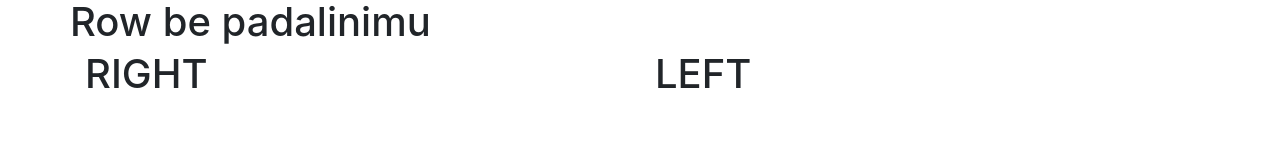
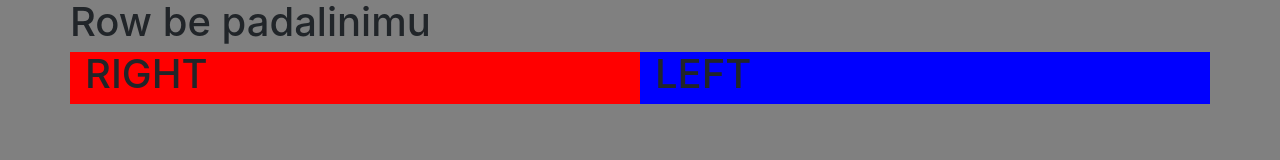
Before and after one commit to ignaszienius/5_paskaita, a plain HTML site: page index.html in a window 1280 px wide. Drawn offline with nearby package versions, Linux system fonts and the light colour scheme.

Commit message:
Puslapio stilius

```diff
--- a/index.html
+++ b/index.html
@@ -5,13 +5,14 @@
     <meta name="viewport" content="width=device-width, initial-scale=1, shrink-to-fit=no">
     <title>5 paskaita</title>
     <link rel="stylesheet" href="https://maxcdn.bootstrapcdn.com/bootstrap/4.0.0-beta/css/bootstrap.min.css" integrity="sha384-/Y6pD6FV/Vv2HJnA6t+vslU6fwYXjCFtcEpHbNJ0lyAFsXTsjBbfaDjzALeQsN6M" crossorigin="anonymous">
+    <link rel="stylesheet" type="text/css" href="style.css">
   </head>
   <body>
    <div class="container">
       <div class="row"><h1>Row be padalinimu</h1></div>
       <div class="row">
-        <div class="col-6"><h1>RIGHT</h1></div>
-        <div class="col-6"><h1>LEFT</h1></div>
+        <div  class="col-6 right spacing"><h1>RIGHT</h1></div>
+        <div  class="col-6 left spacing"><h1>LEFT</h1></div>
   </div>
   </body>
 </html>
--- /dev/null
+++ b/style.css
@@ -0,0 +1,15 @@
+body {
+	background-color: grey;
+}
+
+.spacingg {
+	padding: 20px
+}
+
+.right {
+	background-color: red
+}
+
+.left {
+	background-color: blue
+}
```
